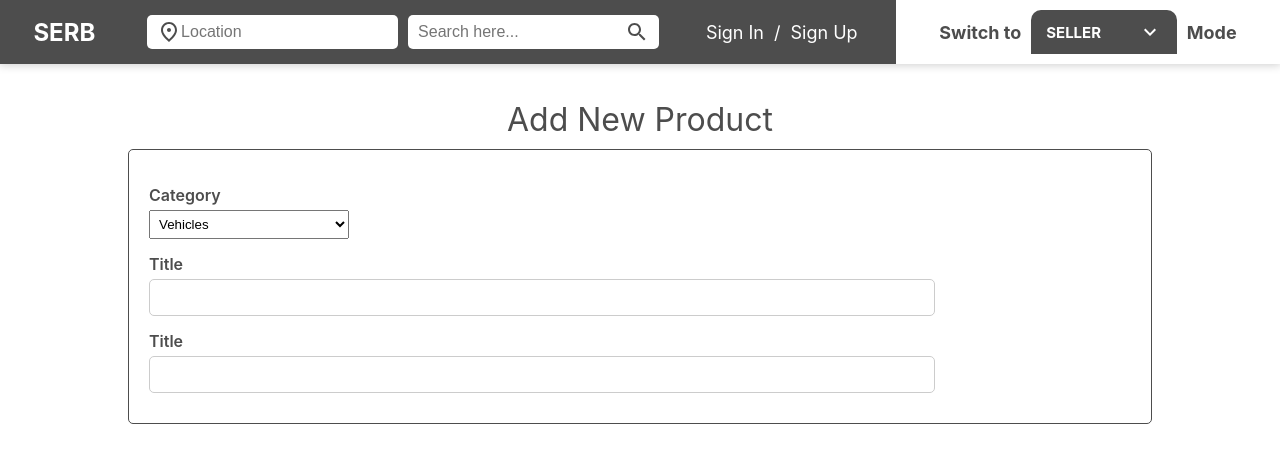
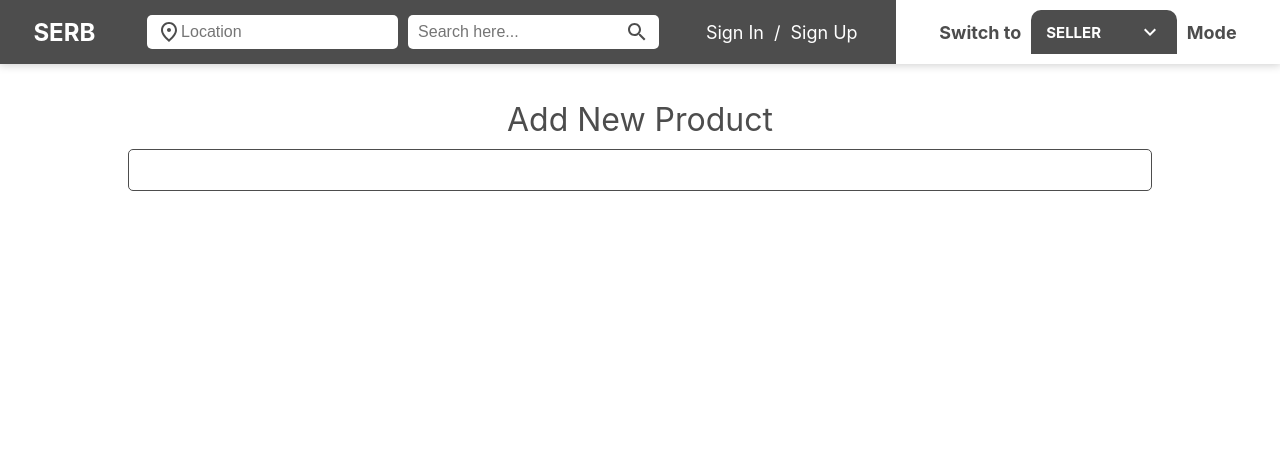
Before and after one commit to samiullah51/SERB, a React (Create React App) app: page / in a window 1280 px wide. Shown: the top 462 px of the page. Built offline with nearby package versions, Linux system fonts and the light colour scheme.

Commit message:
working on new product form

```diff
--- a/src/components/SingleInput/SingleInput.css
+++ /dev/null
@@ -1,23 +0,0 @@
-.single__input{
-    display: flex;
-    flex-direction: column;
-    align-items: flex-start;
-    margin: 10px 0;
-    width: 100%;
-}
-.single__input .input__label{
-    margin: 5px 0;
-    font-weight: 600;
-    color: var(--primary-color);
-}
-.single__input select{
-    padding: 5px;
-    min-width: 200px;
-}
-.single__input input{
-    outline: none;
-    border: 1px solid #ccc;
-    border-radius: 5px;
-    padding: 10px;
-    width: 80%;
-}
--- a/src/components/SingleInput/SingleInput.js
+++ /dev/null
@@ -1,20 +0,0 @@
-import React from "react";
-import "./SingleInput.css";
-function SingleInput({ type, label }) {
-  return (
-    <div className="single__input">
-      <p className="input__label">{label}</p>
-      {type === "select" ? (
-        <select>
-          <option>Vehicles</option>
-          <option>Mobile Phones</option>
-          <option>birds</option>
-        </select>
-      ) : (
-        <input type={type} />
-      )}
-    </div>
-  );
-}
-
-export default SingleInput;
--- a/src/pages/NewProduct/NewProduct.js
+++ b/src/pages/NewProduct/NewProduct.js
@@ -1,6 +1,5 @@
 import React from "react";
 import Navbar from "../../components/Navbar/Navbar";
-import SingleInput from "../../components/SingleInput/SingleInput";
 import "./NewProduct.css";
 function NewProduct() {
   return (
@@ -12,12 +11,7 @@ function NewProduct() {
       <h1>Add New Product</h1>
       <div className="new__product">
         {/* form */}
-        <div className="product__form">
-          {/* Single Input */}
-          <SingleInput type="select" label="Category" />
-          <SingleInput type="text" label="Title" />
-          <SingleInput type="text" label="Title" />
-        </div>
+        <div className="product__form">{/* Single Input */}</div>
       </div>
     </>
   );
```
